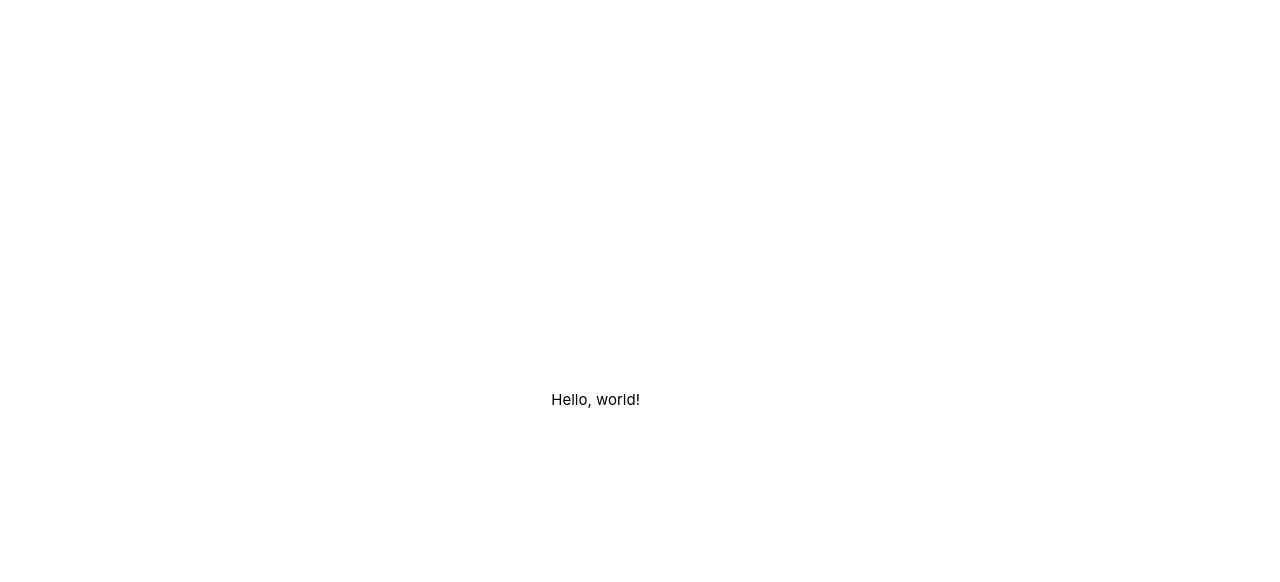
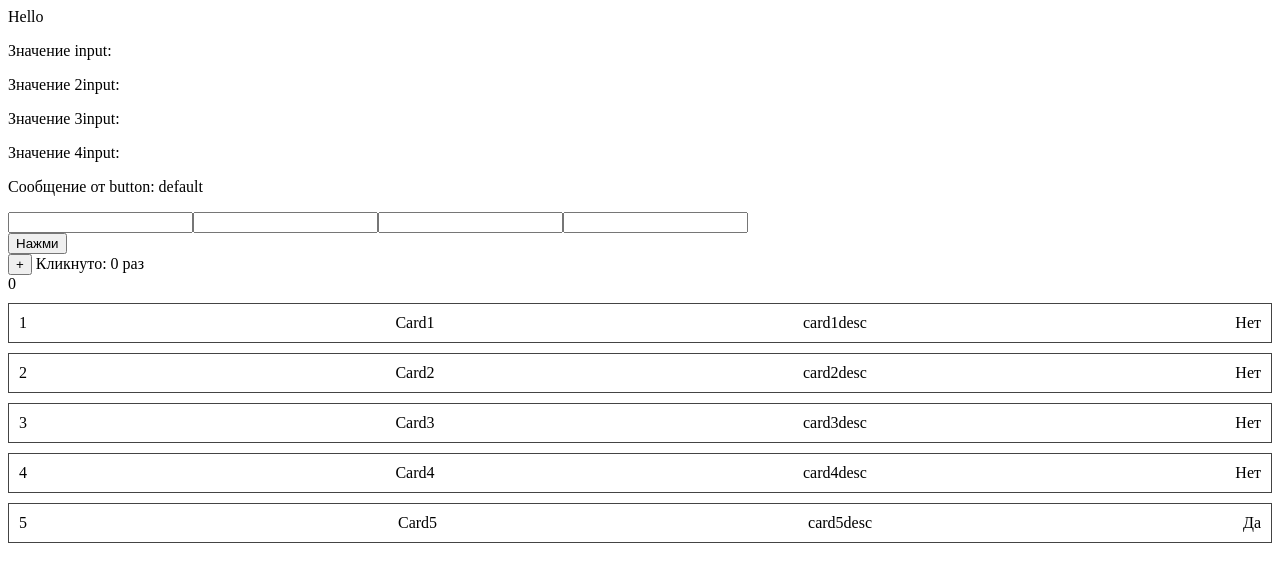
Before and after one commit to spektredev/vue-documentation-playground, a Vue app: page / in a window 1280 px wide. Shown: the top 582 px of the page. Built offline with nearby package versions, Linux system fonts and the light colour scheme; the HTML template or start-up script is replaced by a standard one.

Commit message:
v-model basics

```diff
--- a/package.json
+++ b/package.json
@@ -14,7 +14,10 @@
     "format": "prettier --write src/"
   },
   "dependencies": {
-    "vue": "^3.5.13"
+    "axios": "^1.9.0",
+    "pinia": "^3.0.2",
+    "vue": "^3.5.13",
+    "vue-router": "^4.5.1"
   },
   "devDependencies": {
     "@tsconfig/node22": "^22.0.1",
--- a/src/App.vue
+++ b/src/App.vue
@@ -1,7 +1,42 @@
-<script setup lang="ts"></script>
-
 <template>
-  <div>Hello, world!</div>
+  <div>Hello</div>
+  <p>Значение input: {{ inputValue }}</p>
+  <p>Значение 2input: {{ secondInputValue }}</p>
+  <p>Значение 3input: {{ thirdInputValue }}</p>
+  <p>Значение 4input: {{ fourthInputValue }}</p>
+  <p>Сообщение от button: {{ buttonMessage }}</p>
+  <div>
+    <SimpleList
+      v-model="inputValue"
+      v-model:secondInputValue="secondInputValue"
+      v-model:fourthInputValue="fourthInputValue"
+      :changeThird="thirdInputValue"
+      @change:changeThird="changeThirdValue"
+      @buttonClicked="onButtonClick"
+    />
+  </div>
 </template>
 
+<script setup lang="ts">
+import { ref } from 'vue'
+import SimpleList from './components/list/SimpleList.vue'
+
+const inputValue = ref('')
+const secondInputValue = ref('')
+const thirdInputValue = ref('')
+const fourthInputValue = ref('')
+const buttonMessage = ref('default')
+
+const onButtonClick = (message: string) => {
+  buttonMessage.value = message
+  setTimeout(() => {
+    buttonMessage.value = 'default'
+  }, 2000)
+}
+
+const changeThirdValue = (val: string) => {
+  thirdInputValue.value = val
+}
+</script>
+
 <style scoped></style>
--- /dev/null
+++ b/src/components/card/SimpleCard.vue
@@ -0,0 +1,24 @@
+<template>
+  <div class="card" style="display: flex; justify-content: space-between">
+    <div>{{ card.id }}</div>
+    <div>{{ card.title }}</div>
+    <div>{{ card.description }}</div>
+    <div>{{ card.demo ? 'Да' : 'Нет' }}</div>
+  </div>
+</template>
+
+<script setup lang="ts">
+import type { Card } from '@/types/card'
+defineProps<{
+  card: Card
+}>()
+</script>
+
+<style scoped>
+.card {
+  border: 1px solid;
+  border-color: #444444;
+  margin-top: 10px;
+  padding: 10px;
+}
+</style>
--- /dev/null
+++ b/src/components/list/SimpleList.vue
@@ -0,0 +1,78 @@
+<template>
+  <input type="text" @input="handleInput" />
+  <input type="text" @input="handleSecondInput" />
+  <input type="text" @input="handleThirdInput" />
+  <input type="text" v-model="fourthInputValue" />
+  <div>
+    <button @click="handleClick">Нажми</button>
+    <div>
+      <button @click="addValue">+</button> <span>Кликнуто: {{ count }} раз</span>
+      <div>{{ doubleCount }}</div>
+    </div>
+  </div>
+  <div v-if="cards">
+    <div v-for="card in cards" :key="card.id">
+      <SimpleCard :card="card" />
+    </div>
+  </div>
+  <div v-else>Loading...</div>
+</template>
+
+<script setup lang="ts">
+import { useFetch } from '@/composables/useFetch'
+import SimpleCard from '../card/SimpleCard.vue'
+import { ref, computed } from 'vue'
+
+const { data: cards } = useFetch()
+const count = ref(0)
+
+defineProps<{
+  modelValue: string
+  secondInputValue: string
+  changeThird: string
+}>()
+
+const emit = defineEmits<{
+  (e: 'update:modelValue', value: string): void
+  (e: 'update:secondInputValue', value: string): void
+  (e: 'change:changeThird', value: string): void
+  (e: 'buttonClicked', message: string): void
+}>()
+
+const fourthInputValue = defineModel<string>('fourthInputValue')
+
+const handleInput = (event: Event) => {
+  const target = event.target as HTMLInputElement | null
+  if (target) {
+    emit('update:modelValue', target.value)
+  }
+}
+
+const handleSecondInput = (event: Event) => {
+  const target = event.target as HTMLInputElement | null
+  if (target) {
+    emit('update:secondInputValue', target.value)
+  }
+}
+
+const handleThirdInput = (event: Event) => {
+  const target = event.target as HTMLInputElement | null
+  if (target) {
+    emit('change:changeThird', target.value)
+  }
+}
+
+const handleClick = () => {
+  emit('buttonClicked', 'Button has pressed')
+}
+
+const addValue = () => {
+  count.value += 1
+}
+
+const doubleCount = computed(() => {
+  return count.value * 2
+})
+</script>
+
+<style scoped></style>
--- /dev/null
+++ b/src/composables/useFetch.ts
@@ -0,0 +1,26 @@
+import { CardData } from '@/mocks/mocks'
+import type { Card } from '@/types/card'
+import { ref } from 'vue'
+
+export function useFetch() {
+  const data = ref<Card[] | null>(null)
+  const loading = ref(true)
+  const error = ref<string | null>(null)
+
+  new Promise<Card[]>((resolve) => {
+    setTimeout(() => {
+      resolve(CardData)
+    }, 100)
+  })
+    .then((response) => {
+      data.value = response
+    })
+    .catch((e) => {
+      error.value = e instanceof Error ? e.message : 'Unknown error'
+    })
+    .finally(() => {
+      loading.value = false
+    })
+
+  return { data, loading, error }
+}
--- a/src/main.ts
+++ b/src/main.ts
@@ -1,7 +1,15 @@
-import './assets/main.css'
-
 import { createApp } from 'vue'
 import App from './App.vue'
 
 const app = createApp(App)
 app.mount('#app')
+
+// Регистрация Service Worker
+if ('serviceWorker' in navigator) {
+  window.addEventListener('load', () => {
+    navigator.serviceWorker
+      .register('/service-worker.js')
+      .then((reg) => console.log('Service Worker зарегистрирован:', reg))
+      .catch((err) => console.error('Ошибка регистрации:', err))
+  })
+}
--- /dev/null
+++ b/src/mocks/mocks.ts
@@ -0,0 +1,7 @@
+export const CardData = [
+  { id: 1, title: 'Card1', description: 'card1desc', demo: false },
+  { id: 2, title: 'Card2', description: 'card2desc', demo: false },
+  { id: 3, title: 'Card3', description: 'card3desc', demo: false },
+  { id: 4, title: 'Card4', description: 'card4desc', demo: false },
+  { id: 5, title: 'Card5', description: 'card5desc', demo: true },
+]
--- /dev/null
+++ b/src/types/card.ts
@@ -0,0 +1,6 @@
+export type Card = {
+  id: number
+  title: string
+  description: string
+  demo: boolean
+}
```
Also changed, not shown: 1 other file (tests, documents, lock files or other folders).
